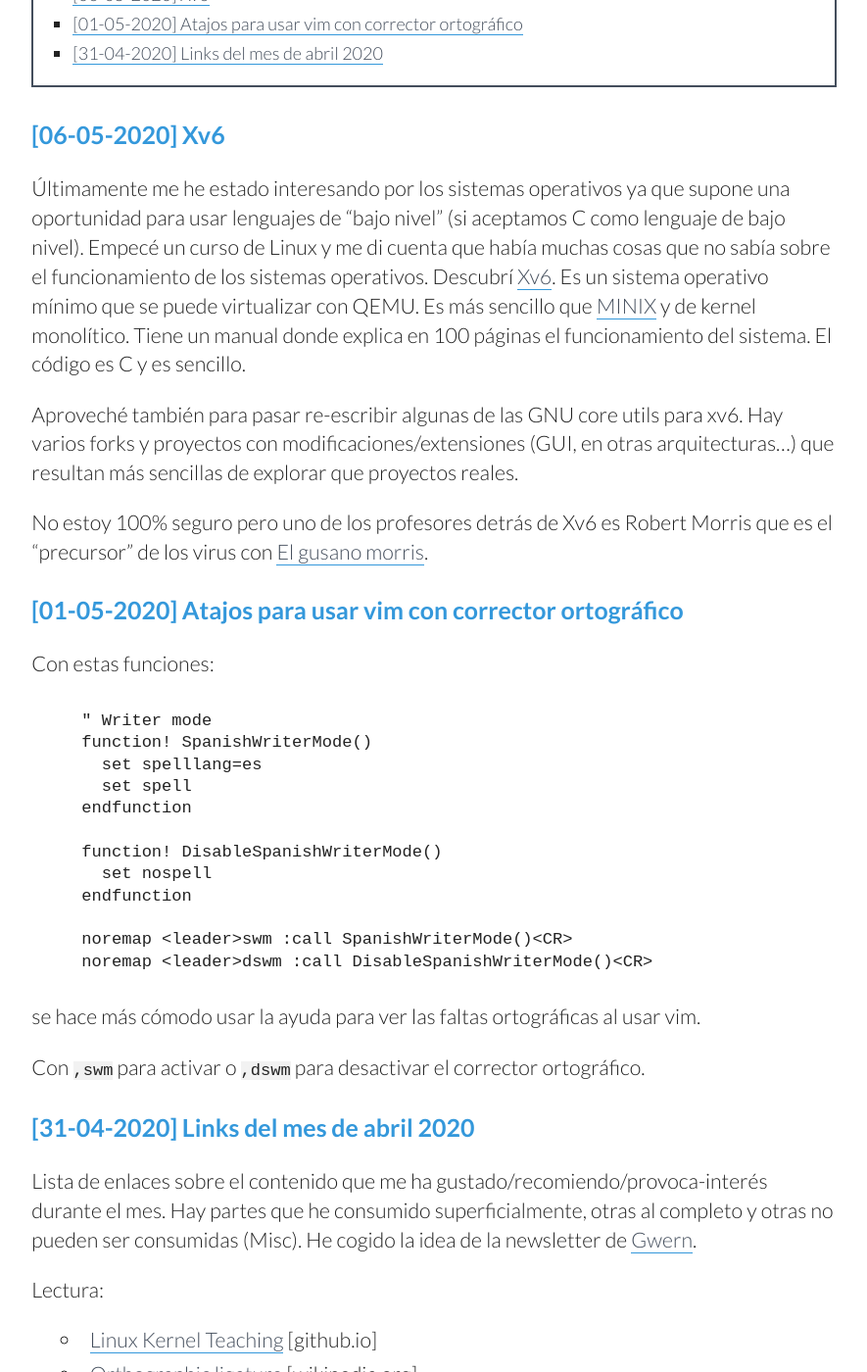
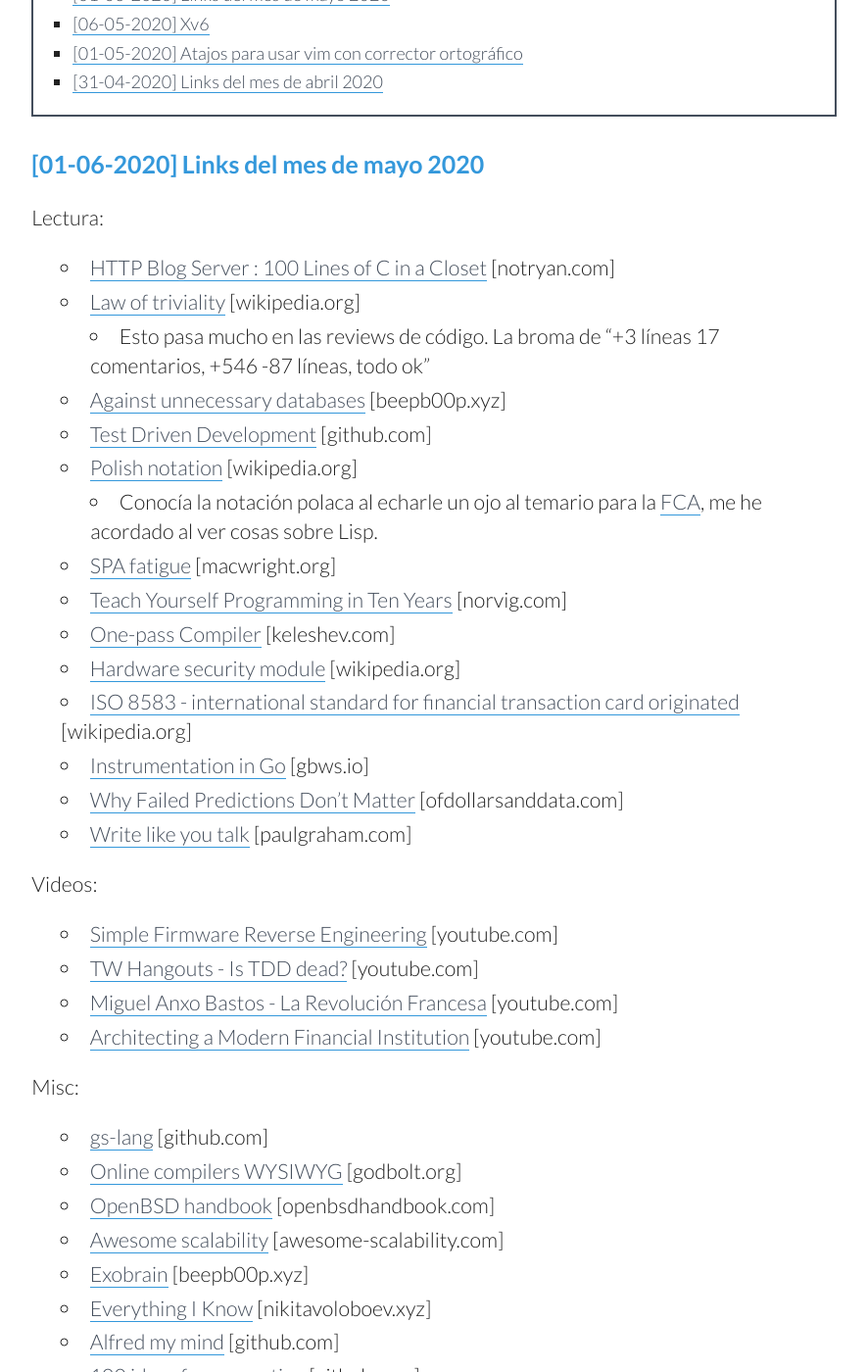
Before and after one commit to MiguelBel/MiguelBel.github.io, a Jekyll site: the page built from log.md, in a window 1280 px wide and 1400 px high, scrolled down 218 px. Shown: the whole window at 98% size, without its empty margins (197-1082 px from the left). Built offline with Jekyll 4.4.1, drawn with Linux system fonts in a browser that asks for light colours; some of the changed text lies outside the part shown.

Commit message:
add may links

```diff
--- a/log.md
+++ b/log.md
@@ -7,9 +7,53 @@
 Aquí pongo las cosas que no dan para un post pero quiero conservar y compartir.
 
 <div class="content-index" markdown="1">
+- [[01-06-2020] Links del mes de mayo 2020](#20mayo)
 - [[06-05-2020] Xv6](#xv6)
 - [[01-05-2020] Atajos para usar vim con corrector ortográfico](#vim-writing-mode)
 - [[31-04-2020] Links del mes de abril 2020](#20abril)
+</div>
+
+<div id="20mayo" markdown="1">
+### [01-06-2020] Links del mes de mayo 2020
+</div>
+
+<div class="log-entry" markdown="1">
+Lectura:
+
+- [HTTP Blog Server : 100 Lines of C in a Closet](https://blog.notryan.com/009.txt) [notryan.com]
+- [Law of triviality](https://en.wikipedia.org/wiki/Law_of_triviality) [wikipedia.org]
+  - Esto pasa mucho en las reviews de código. La broma de "+3 líneas 17 comentarios, +546 -87 líneas, todo ok"
+- [Against unnecessary databases](https://beepb00p.xyz/unnecessary-db.html) [beepb00p.xyz]
+- [Test Driven Development](https://github.com/testdouble/contributing-tests/wiki/Test-Driven-Development) [github.com]
+- [Polish notation](https://en.wikipedia.org/wiki/Polish_notation) [wikipedia.org]
+  - Conocía la notación polaca al echarle un ojo al temario para la [FCA](https://en.wikipedia.org/wiki/Financial_Conduct_Authority), me he acordado al ver cosas sobre Lisp.
+- [SPA fatigue](https://macwright.org/2020/05/10/spa-fatigue.html) [macwright.org]
+- [Teach Yourself Programming in Ten Years](https://norvig.com/21-days.html) [norvig.com]
+- [One-pass Compiler](https://keleshev.com/one-pass-compiler-primer) [keleshev.com]
+- [Hardware security module](https://en.wikipedia.org/wiki/Hardware_security_module) [wikipedia.org]
+- [ISO 8583 - international standard for financial transaction card originated](https://en.wikipedia.org/wiki/ISO_8583) [wikipedia.org]
+- [Instrumentation in Go](https://gbws.io/articles/instrumentation-in-go/) [gbws.io]
+- [Why Failed Predictions Don’t Matter](https://ofdollarsanddata.com/failed-predictions/) [ofdollarsanddata.com]
+- [Write like you talk](http://www.paulgraham.com/talk.html) [paulgraham.com]
+
+Videos:
+
+- [Simple Firmware Reverse Engineering](https://www.youtube.com/watch?v=oqk3cU7ekag) [youtube.com]
+- [TW Hangouts - Is TDD dead?](https://www.youtube.com/watch?v=z9quxZsLcfo) [youtube.com]
+- [Miguel Anxo Bastos - La Revolución Francesa](https://www.youtube.com/watch?v=lBEOwFm_gI5) [youtube.com]
+- [Architecting a Modern Financial Institution](https://www.youtube.com/watch?v=VYuToviSx5Q) [youtube.com]
+
+Misc:
+
+- [gs-lang](https://github.com/geertvos/gs-lang/blob/master/README.md) [github.com]
+- [Online compilers WYSIWYG](https://godbolt.org/) [godbolt.org]
+- [OpenBSD handbook](https://www.openbsdhandbook.com/) [openbsdhandbook.com]
+- [Awesome scalability](http://awesome-scalability.com/) [awesome-scalability.com]
+- [Exobrain](https://beepb00p.xyz/exobrain/) [beepb00p.xyz]
+- [Everything I Know](https://wiki.nikitavoloboev.xyz/) [nikitavoloboev.xyz]
+- [Alfred my mind](https://github.com/nikitavoloboev/alfred-my-mind) [github.com]
+- [100 ideas for computing](https://github.com/samsquire/ideas) [github.com]
+- [roadmap.sh](https://roadmap.sh/) [roadmap.sh]
 </div>
 
 <div id="xv6" markdown="1">
```
Also changed, not shown: _posts/2020-03-20-sobre-mis-resenas.md (+3 -0 lines).
